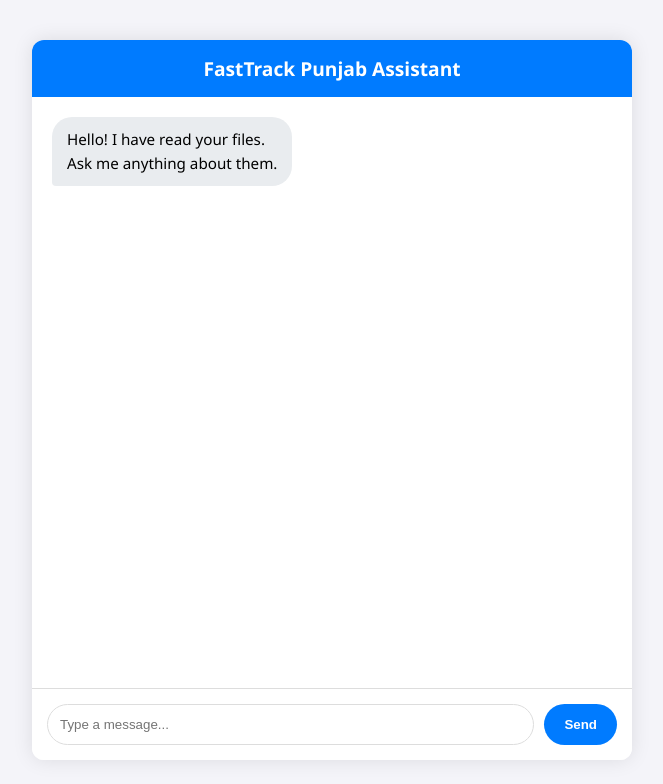
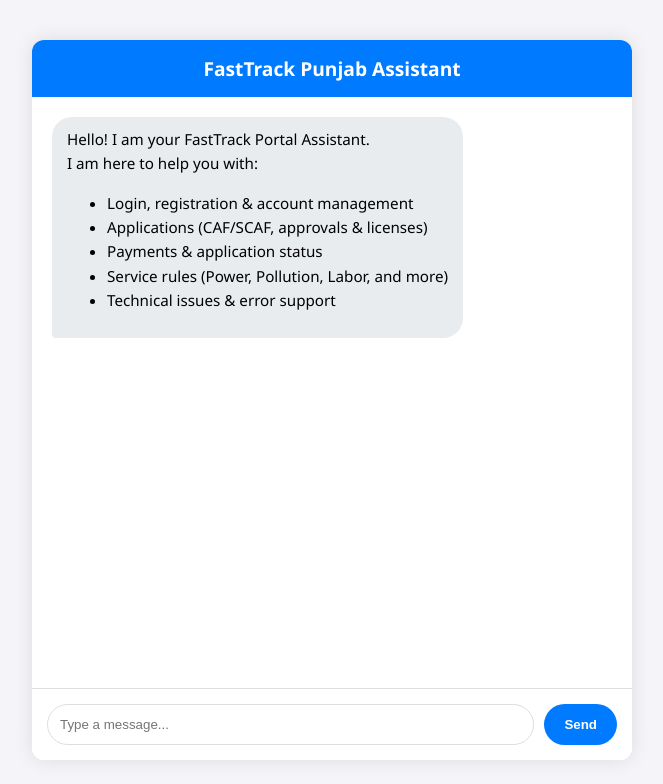
Before and after one commit to naisha196/fasttrack-chatbot, a plain HTML site: page static/index.html in a window 1280 px wide. Shown: the whole page, without its empty margins (308-971 px from the left). Drawn offline with Linux system fonts and the light colour scheme.

Commit message:
index.html

```diff
--- a/static/index.html
+++ b/static/index.html
@@ -4,6 +4,7 @@
   <meta charset="UTF-8">
   <meta name="viewport" content="width=device-width, initial-scale=1.0">
   <title>FastTrack AI Chatbot</title>
+
   <style>
     body {
       font-family: 'Segoe UI', sans-serif;
@@ -112,12 +113,19 @@
 
     <div class="messages" id="chatBox">
       <div class="message bot">
-            Hello! I have read your files.<br>
-            Ask me anything about them.
-        </div>
+        Hello! I am your FastTrack Portal Assistant.<br>
+        I am here to help you with:
+        <ul>
+          <li>Login, registration & account management</li>
+          <li>Applications (CAF/SCAF, approvals & licenses)</li>
+          <li>Payments & application status</li>
+          <li>Service rules (Power, Pollution, Labor, and more)</li>
+          <li>Technical issues & error support</li>
+        </ul>
       </div>
 
       <div class="loading" id="loader">Thinking…</div>
+    </div>
 
     <div class="input-area">
       <input
@@ -181,7 +189,7 @@
       const chatBox = document.getElementById("chatBox");
       const div = document.createElement("div");
       div.className = "message user";
-        div.innerText = text;   // SAFE for user input
+      div.innerText = text;
       chatBox.appendChild(div);
       chatBox.scrollTop = chatBox.scrollHeight;
     }
@@ -190,7 +198,7 @@
       const chatBox = document.getElementById("chatBox");
       const div = document.createElement("div");
       div.className = "message bot";
-        div.innerHTML = html;   // IMPORTANT: render HTML from assistant
+      div.innerHTML = html;
       chatBox.appendChild(div);
       chatBox.scrollTop = chatBox.scrollHeight;
     }
```
Lines whose indentation alone changed are shown as unchanged.
